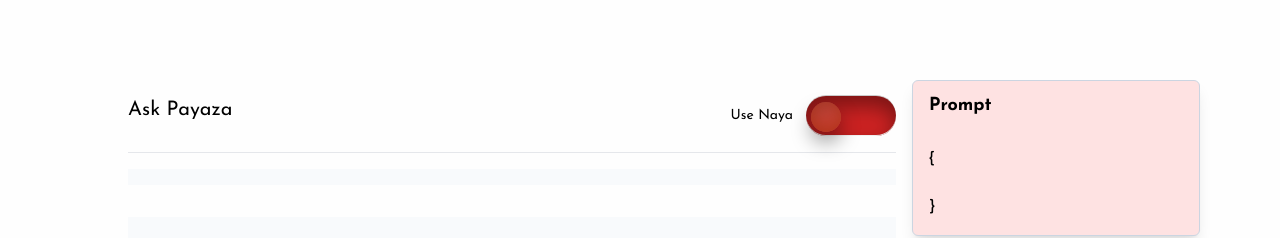
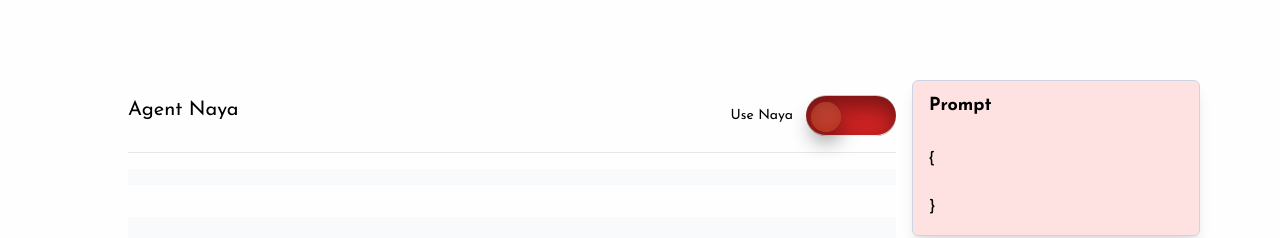
Before and after one commit to gideononyewuenyi/naya-demo, a Next.js app: page / in a window 1280 px wide. Shown: the top 238 px of the page. Built offline with nearby package versions, Linux system fonts and the light colour scheme.

Commit message:
Update page.tsx

```diff
--- a/src/app/page.tsx
+++ b/src/app/page.tsx
@@ -55,7 +55,7 @@ export default function Home() {
       <div className="z-10 max-w-5xl w-full justify-between text-sm lg:flex h-full">
         <div className="rows-3 w-9/12 m-h-full">
           <div className="flex flex-row justify-between">
-            <h2 className="text-xl">Ask Payaza</h2>
+            <h2 className="text-xl">Agent Naya</h2>
             <div className="bauble_box flex items-center">
               <p>Use Naya</p>
               <input
```
